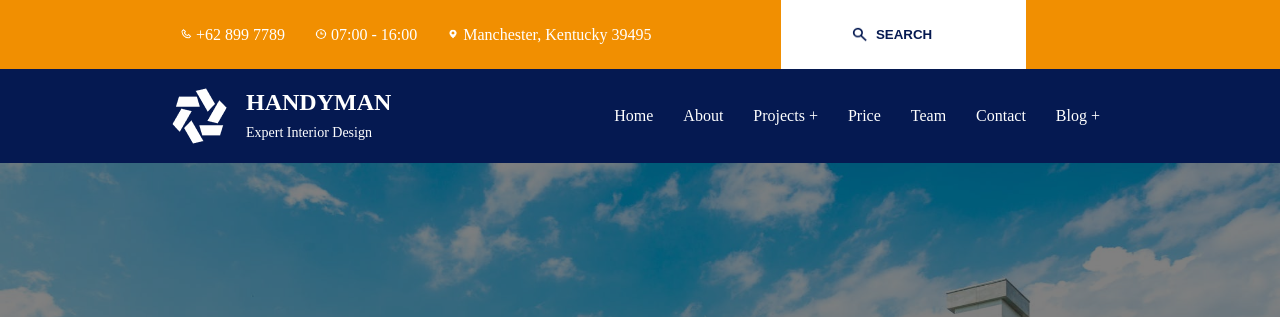
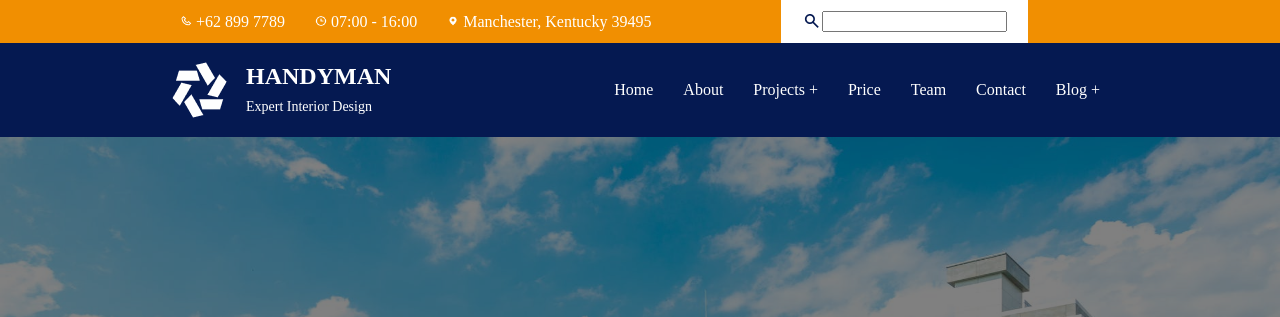
Before and after one commit to code-stan/handyman-template, a plain HTML site: page index.html in a window 1280 px wide. Shown: the top 317 px of the page. Drawn offline with Linux system fonts and the light colour scheme; a web font is replaced by a local one.

Commit message:
Revert "update: new changes"
This reverts commit bc4bf6a4419b6bbe12a13440fc9e9a0065dbe6ad.

```diff
--- a/index.html
+++ b/index.html
@@ -13,8 +13,7 @@
                 <li><img class="img" src="./images/call.png" alt=""> +62 899 7789</li>
                 <li><img class="img" src="./images/time.png" alt=""> 07:00 - 16:00</li>
                 <li><img class="img" src="./images/location.png" alt=""> Manchester, Kentucky 39495</li>
-                 <!-- Added placeholder "search" to the input of type search -->
-                <li class="search"><img src="./images/edit.png" alt=""> <input type="search" name="" id="search" placeholder="Search"></li>
+                <li class="search"><img src="./images/edit.png" alt=""> <input type="search" name="" id="search"></li>
             </ul>
         </div>
         <div class=" second-main-nav item2">
@@ -22,12 +21,11 @@
              <div class="ocean-div">
                 <img src="./images/oceanengine.png" alt="">
                 <div class="company-name">
-                <h2 class="handyman">HANDYMAN <span class="first-span">Expert Interior Design</span></h2>
+                <h2 class="handyman">HANDYMAN  <span class="first-span">Expert Interior Design</span></h2>
                </div>
              </div>
              <ul class="second-nav-list">
-                <!-- Removed the home.html and changed it to "/" which means redirect to the index.html i.e this file-->
-                <li><a class="nav-link" href="/" style="text-decoration:none" >Home</a></li>
+                <li><a class="nav-link" href="./html/home.html" style="text-decoration:none" >Home</a></li>
                 <li><a class="nav-link" href="./html/about.html" style="text-decoration:none">About</a></li>
                 <li><a class="nav-link" href="./html/projects.html" style="text-decoration:none">Projects +</a></li>
                 <li><a class="nav-link" href="./html/price.html" style="text-decoration:none">Price</a></li>
--- a/style.css
+++ b/style.css
@@ -21,6 +21,7 @@ body{
     color: #fff;
     width: 100%;
     background-color: #F18F01;
+
 }
 .first-nav-list{
     list-style-type: none;
@@ -29,12 +30,8 @@ body{
     align-items: center;
     gap: 30px;
     width: 75%;
+}
 
-}
-li{
-    /* Added more space padding to match with the design */
-    padding-block: 20px;
-}
 .img{
     width: 12px;
     height: 12px;
@@ -42,46 +39,13 @@ li{
 .search{
     background-color: white;
     border: 1px solid white;
-    /* Adding only padding to both the left and right side */
-    padding-inline: 20px;
+    padding: 10px 20px;
     margin-left: 100px;
     display: flex;
-    /* justify-content: flex-end; */
-
-    /* Center child elements at the center of its parent */
-    align-items: center;
-    justify-content: center;
-
-}
-.search img{
-    width: 20px;
-    height: 20px;
-    margin-right: 5.5px;
+    justify-content: flex-end;
 }
 #search{
-    /*
-        border-collapse: collapse;
-        "commented this because this property is meant for tables"
-    */
-    border: none;
-    width: 40%; /*The width takes off what is expected i.e the width of the placeholder*/
-    padding: 0;
-    /* font-size: 16px; */
-    color: #051951;
-    line-height: 27.2px;
-}
-/* Style for when the input is focused */
-#search:focus{
-    border: none; /*removing the default border on it */
-    outline: none; /*removing the default outline on it */
-}
-/* Styling for the placeholder "search" */
-#search::placeholder{
-    color: #051951;
-    opacity: 1;
-    text-transform: uppercase;
-    font-weight: 700;
-
+    border-collapse: collapse;
 }
 
 .second-main-nav{
```
Also changed, not shown: html/about.html (+1 -2 lines), html/blog.html (+1 -2 lines), html/contact.html (+1 -2 lines), html/home.html (+0 -1 lines), html/price.html (+1 -2 lines), html/projects.html (+2 -3 lines), html/team.html (+1 -2 lines).
